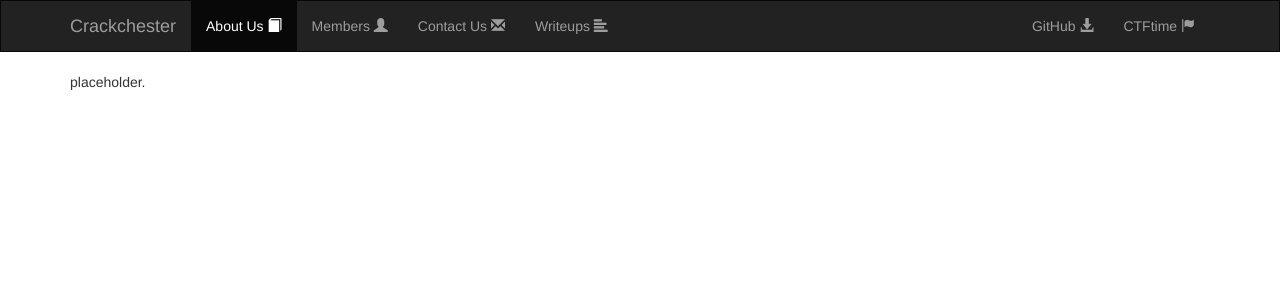
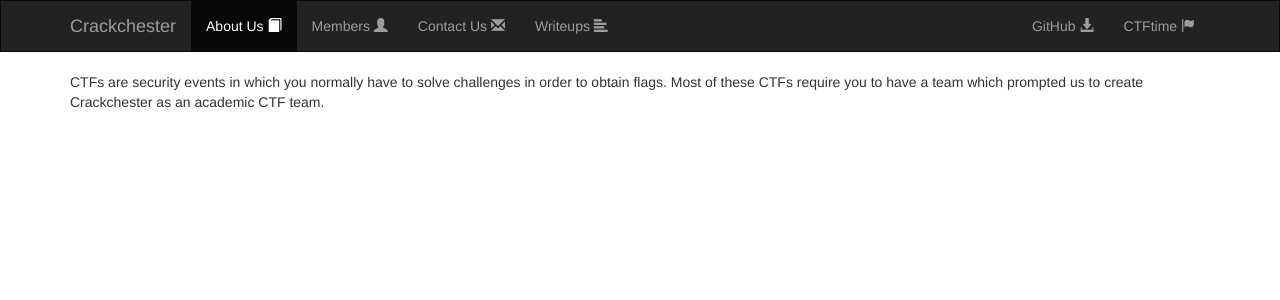
Before and after one commit to Crackchester/website_old, a Jekyll site: the page built from index.html, in a window 1280 px wide. Shown: the top 300 px of the page. Built offline with Jekyll 4.4.1, drawn with Linux system fonts in a browser that asks for light colours; nearby versions of some CDN libraries.

Commit message:
Replaced placeholder

```diff
--- a/_layouts/default.html
+++ b/_layouts/default.html
@@ -17,7 +17,7 @@
                                                 <span class="icon-bar"></span>
                                                 <span class="icon-bar"></span>
                                         </button>
-                                        <a href="index.html" class="navbar-brand">Crackchester</a>
+                                        <a href="/index.html" class="navbar-brand">Crackchester</a>
                                 </div>
                                 <div id="navbar" class="collapse navbar-collapse">
                                         <ul class="nav navbar-nav">
--- a/contact-us.html
+++ b/contact-us.html
@@ -5,4 +5,4 @@ title: Contact Us
 ---
 
 			<h1>Contact Us</h1>
-			<p class="lead">We have an IRC channel: crackchester@freenode</p>
+			<p class="lead">We have an IRC channel: #crackchester@freenode</p>
--- a/index.html
+++ b/index.html
@@ -6,4 +6,4 @@ layout: default
 pg: 0
 title: About Us
 ---
-placeholder.
+CTFs are security events in which you normally have to solve challenges in order to obtain flags. Most of these CTFs require you to have a team which prompted us to create Crackchester as an academic CTF team.
```
Also changed, not shown: 8 other files.
